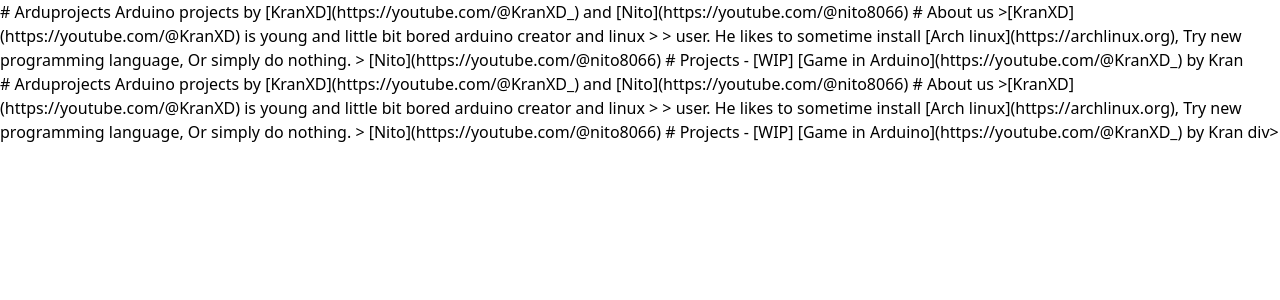
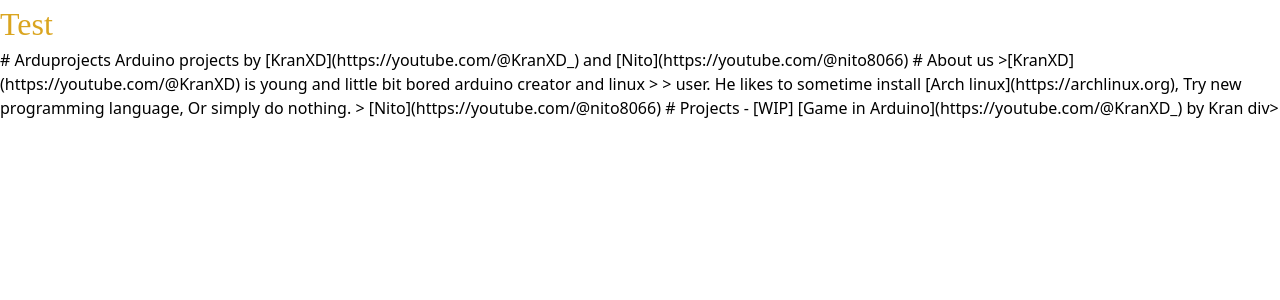
Before and after one commit to KranXD/Arduprojects, a SvelteKit app: page / in a window 1280 px wide. Shown: the top 300 px of the page. Built offline with nearby package versions, Linux system fonts and the light colour scheme.

Commit message:
Update +page.svelte

```diff
--- a/src/routes/+page.svelte
+++ b/src/routes/+page.svelte
@@ -1,12 +1,8 @@
-# Arduprojects
-
-Arduino projects by [KranXD](https://youtube.com/@KranXD_) and [Nito](https://youtube.com/@nito8066)
-
-# About us
-
->[KranXD](https://youtube.com/@KranXD) is young and little bit bored arduino creator and linux > > user. He likes to sometime install [Arch linux](https://archlinux.org), Try new programming language, Or simply do nothing.
-
-> [Nito](https://youtube.com/@nito8066)
-
-# Projects
-- [WIP] [Game in Arduino](https://youtube.com/@KranXD_) by Kran
+<p>Test</p>
+<style>
+  p {
+    color: goldenrod;
+    font-family: 'Comic Snans MS', cursive;
+    font-size: 2em;
+  }
+</style>
```
